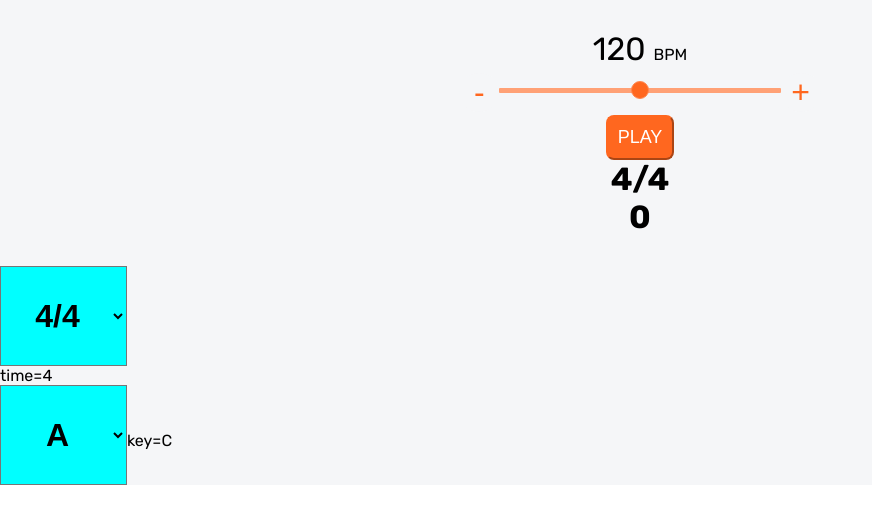
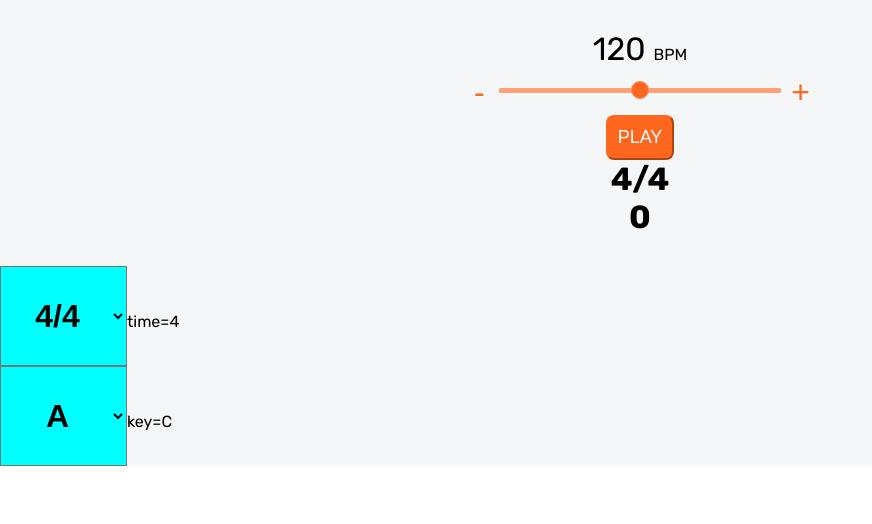
Before and after one commit to MichaelAbe/flowy, a React (Create React App) app: page / in a window 1280 px wide. Shown: the top 524 px of the page, without its empty margins (0-872 px from the left). Built offline with nearby package versions, Linux system fonts and the light colour scheme; a web font is replaced by a local one.

Commit message:
moved event handleler to dropdown component

```diff
--- a/src/Components/Dropdown.js
+++ b/src/Components/Dropdown.js
@@ -1,14 +1,23 @@
 import React from "react";
+import { useState, useEffect } from "react";
 
 export default function Dropdown() {
+  const [time, setTime] = useState(4)
+
+  const handleTimeChange = (e) => {
+    e.preventDefault()
+    let time = e.target.value
+    setTime(time)
+  }
+
   return (
     <div>
         <span>
-      <select name="selectList" id="selectList" className="time">
+      <select name="selectList" id="selectList" className="time" onClick={handleTimeChange}>
           <option value="4">4/4</option> {" "}
         <option value="6">6/8</option>
       </select>
-
+        time={time}
         </span>
     </div>
   );
--- a/src/Components/Time.js
+++ b/src/Components/Time.js
@@ -1,21 +1,14 @@
 import React from 'react'
 import Dropdown from './Dropdown'
-import { useState, useEffect } from "react"
+
 
 export default function Time() {
-    const [time, setTime] = useState(4)
-
-  const handleKeyChange = (e) => {
-    e.preventDefault()
-    let time = e.target.value
-    setTime(time)
-  }
 
     return (
         <div>
             <span>
             <Dropdown/>
-            time={time}
+
             </span>
 
         </div>
```
